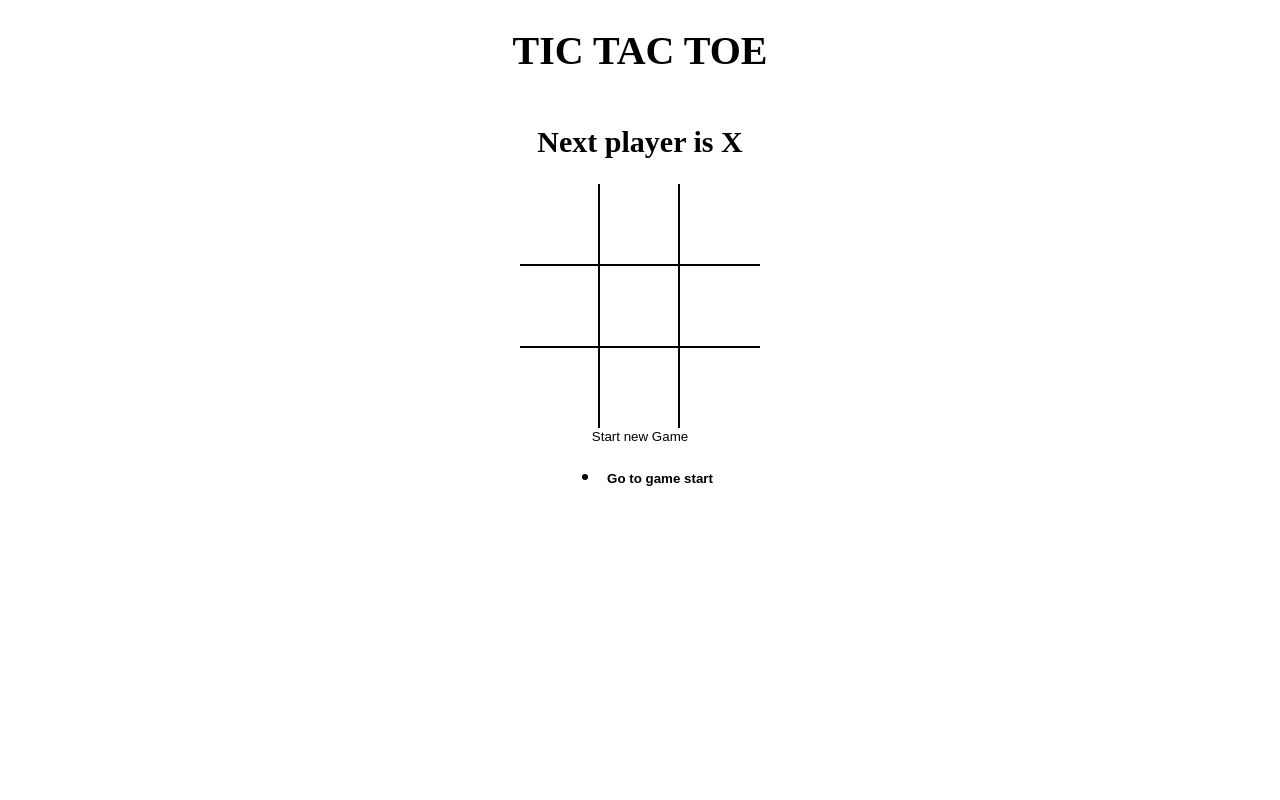
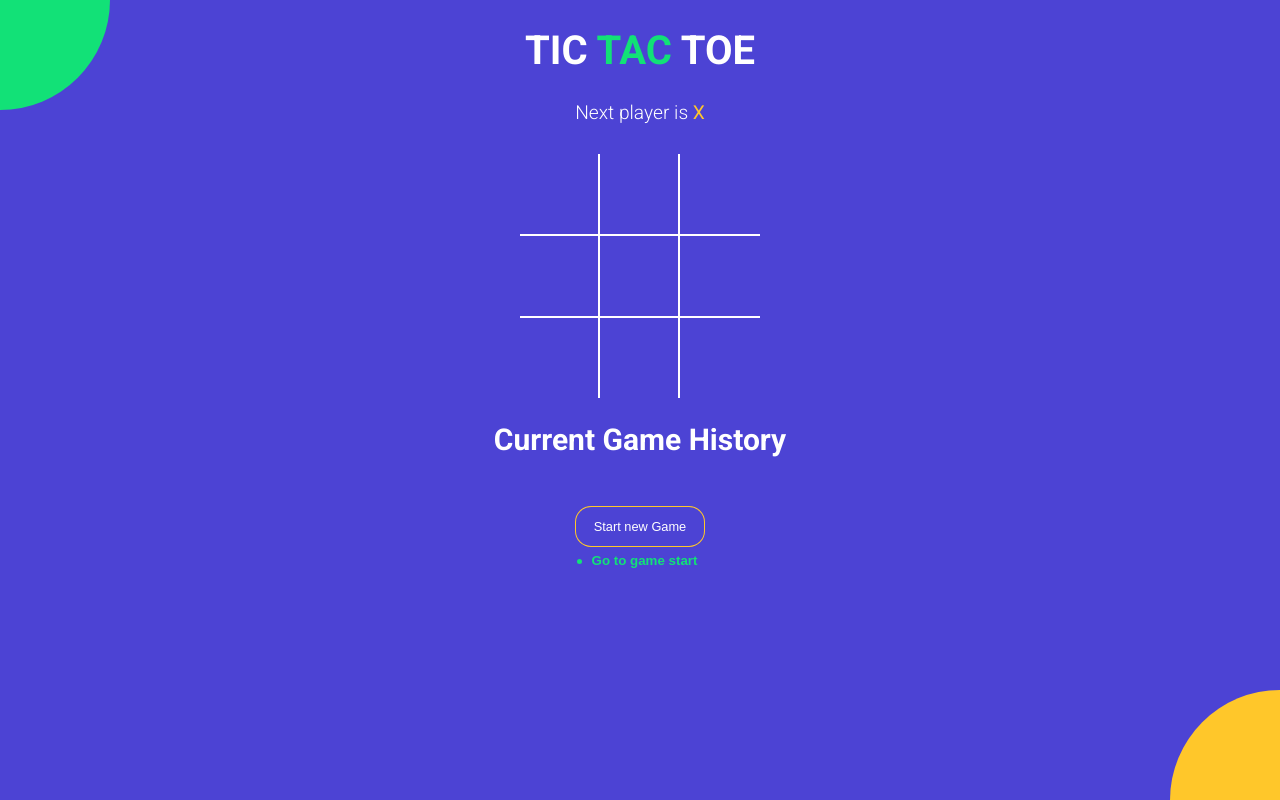
Before and after one commit to Noman608/tictactoe, a React (Vite) app: page / in a window 1280 px wide. Built offline with nearby package versions, Linux system fonts and the light colour scheme.

Commit message:
styled the entire app

```diff
--- a/index.html
+++ b/index.html
@@ -1,10 +1,17 @@
 <!DOCTYPE html>
 <html>
+
 <head>
-    <title>React Vite Micro App</title>
+  <meta charset="UTF-8" />
+  <meta name="viewport" content="width=device-width, initial-scale=1.0" />
+  <meta http-equiv="X-UA-Compatible" content="ie=edge" />
+  <link href="https://fonts.googleapis.com/css?family=Roboto:300,400,700&display=swap" rel="stylesheet" />
+  <title>TIC TAC TOE</title>
 </head>
+
 <body>
   <div id="root"></div>
   <script type="module" src="./src/index.jsx"></script>
 </body>
+
 </html>
--- a/src/App.jsx
+++ b/src/App.jsx
@@ -40,11 +40,13 @@
    }
   return (
     <div className="app">
-      <h1>TIC TAC TOE</h1>
+      <h1>TIC <span className="text-green">TAC</span> TOE</h1>
       <StatusMessage winner={winner} current={current}/>
       <Board board={current.board} handleSquareClick={handleSquareClick} winningSquares={winningSquares} />
-      <button type="button" onClick={onNewGame}>Start new Game</button>
+      <h2 style={{fontweight:'normal'}}>Current Game History</h2>
+      <button type="button" onClick={onNewGame} className={`btn-reset ${winner ? 'active':''}`}>Start new Game</button>
       <History history={history} moveTo={moveTo} currentMove={currentMove}/>
+      <div className="bg-balls"/>
     </div>
   );
 };
--- a/src/components/History.jsx
+++ b/src/components/History.jsx
@@ -2,15 +2,14 @@
 
 const History = ({history,moveTo,currentMove}) => {
   return (
-    <ul>
+    <div className='history-wrapper'>
+      <ul className='history'>
       {
           history.map((_,move)=>{
               return(
                 <li key={move}>
                  <button
-                 style={{
-                     fontWeight: move === currentMove ? 'bold': 'normal',
-                 }}
+                 className={`btn-move ${move === currentMove ? 'active':''}`}
                  type="button"
                  onClick={()=>{
                      moveTo(move)
@@ -22,6 +21,7 @@
           })
       }
     </ul>
+    </div>
   )
 }
 
--- a/src/components/Square.jsx
+++ b/src/components/Square.jsx
@@ -1,12 +1,11 @@
 import React from 'react'
 const Square = ({value,onClick,isWinningSquare}) => {
-  console.log("squre rerander!");
+
   return (
     <button
      type="button"
-     className='square'
      onClick={onClick}
-     style={{fontWeight: isWinningSquare? 'bold':'normal'}}
+     className={`square ${isWinningSquare? 'winning':''} ${value==='X'?'text-green':'text-orange'}`}
      >{value}</button>
   )
 }
--- a/src/components/StatusMessage.jsx
+++ b/src/components/StatusMessage.jsx
@@ -1,14 +1,29 @@
 import React from 'react'
 
-const StatusMessage = ({winner,current}) => {
+const StatusMessage = ({ winner, current }) => {
 
-    const noMovesLeft = current.board.every(el=>el!==null);
+    const noMovesLeft = current.board.every(el => el !== null);
     return (
-        <h2>
-            {winner && `Winner is ${winner}`}
-            {!winner && !noMovesLeft && `Next player is ${current.isXNext ? 'X' : 'O'}`}
-            {!winner && noMovesLeft && 'X and O tied'}
-        </h2>
+        <div className='status-message'>
+            {winner &&
+                <>
+                    Winner is {''}
+                    <span className={winner === 'X' ? 'text-green' : 'text-orange'}>{winner}</span>
+                </>
+            }
+            {!winner && !noMovesLeft &&
+
+                <>
+                    Next player is <span className={current.isXNext === 'X' ? 'text-green' : 'text-orange'}>{current.isXNext ? 'X' : 'O'}</span>
+                </>
+
+            }
+            {!winner && noMovesLeft &&
+            <>
+           <span className='text-green'>X</span> and <span className='text-orange'>O</span>
+            </>
+            }
+        </div>
     )
 }
 
--- a/src/styles/root.scss
+++ b/src/styles/root.scss
@@ -1,4 +1,11 @@
+$green: #12e177;
+$orange: #ffc72a;
+$blue: #4c43d4;
+
 body {
+  font-family: 'Roboto', sans-serif;
+  background-color: $blue;
+  color: #fff;
   padding: 0;
   margin: 0;
 }
@@ -7,7 +14,7 @@
   background: none;
   border: none;
   outline: none;
-    button:hover {
+  &:hover {
     cursor: pointer;
   }
 }
@@ -19,18 +26,83 @@
   align-items: center;
 }
 
+.text-green {
+  color: $green;
+}
+
+.text-orange {
+  color: $orange;
+}
+
+.history-wrapper {
+  width: 300px;
+  text-align: center;
+  margin-bottom: 20px;
+  .history {
+    display: inline-block;
+    padding: 0;
+    margin: 0;
+    li {
+      list-style: none;
+      text-align: left;
+      &:before {
+        content: '';
+        border-radius: 50%;
+        display: inline-block;
+        height: 5px;
+        width: 5px;
+        background-color: $green;
+        margin-right: 4px;
+        margin-bottom: 1px;
+      }
+
+      .btn-move {
+    	  color: #fff;
+        &.active {
+          font-weight: bold;
+          color: $green;
+        }
+      }
+    }
+  }
+}
+
+.status-message {
+	margin-bottom: 30px;
+	font-size: 1.2rem;
+	font-weight: lighter;
+	span {
+	  font-weight: normal;
+	}
+}
+
+.btn-reset {
+  font-size: 0.8rem;
+  color: #fff;
+  border-radius: 15px;
+  padding: 12px 18px;
+  margin-top: 25px;
+  transition: all 0.2s;
+  background-color: $blue;
+  box-shadow: 0px 0px 0px 1px $orange;
+  &.active {
+    background-color: $orange;
+    box-shadow: none;
+  }
+}
+
 .board {
   .board-row {
     display: flex;
     flex-direction: row;
-      border-bottom: 2px solid #000;
+    border-bottom: 2px solid #fff;
     &:last-child {
       border-bottom: none;
     }
     .square {
       width: 80px;
       height: 80px;
-        border-right: 2px solid #000;
+      border-right: 2px solid #fff;
       font-size: 2.5rem;
       padding: 0;
       overflow: hidden;
@@ -38,6 +110,63 @@
       &:last-child {
         border-right: none;
       }
+      &.winning {
+			  animation: scaleText 1.4s infinite;
+			  @keyframes scaleText {
+			    0% {
+			      transform: 2.5rem;
+			    }
+			    50% {
+			      font-size: 3.5rem;
+			    }
+			    100% {
+			      font-size: 2.5rem;
 			    }
 			  }
 			}
+    }
+  }
+}
+
+.bg-balls {
+  position: fixed;
+  top: 0;
+  left: 0;
+  right: 0;
+  bottom: 0;
+  min-width: 100%;
+  z-index: -1;
+
+  &:before,
+  &:after {
+    content: '';
+    position: absolute;
+    width: 150px;
+    height: 150px;
+    border-radius: 50%;
+  }
+
+  &:before {
+    background-color: $orange;
+    right: -75px;
+    bottom: -75px;
+    @media screen and (min-width: 476px) {
+      width: 220px;
+      height: 220px;
+      right: -110px;
+      bottom: -110px;
+    }
+  }
+
+  &:after {
+    background-color: $green;
+    top: -75px;
+    left: -75px;
+    @media screen and (min-width: 476px) {
+      width: 220px;
+      height: 220px;
+      top: -110px;
+      left: -110px;
+    }
+  }
+}
```
Lines whose indentation alone changed are shown as unchanged.
